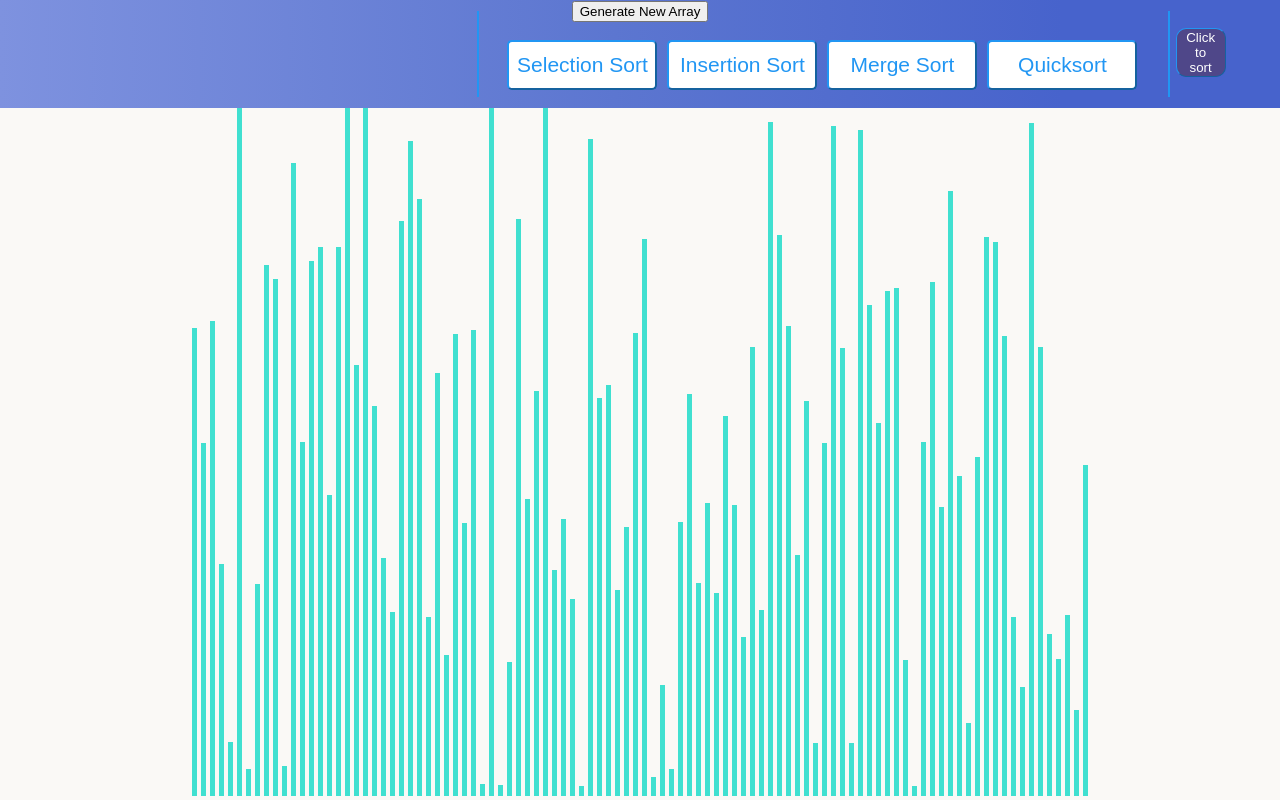
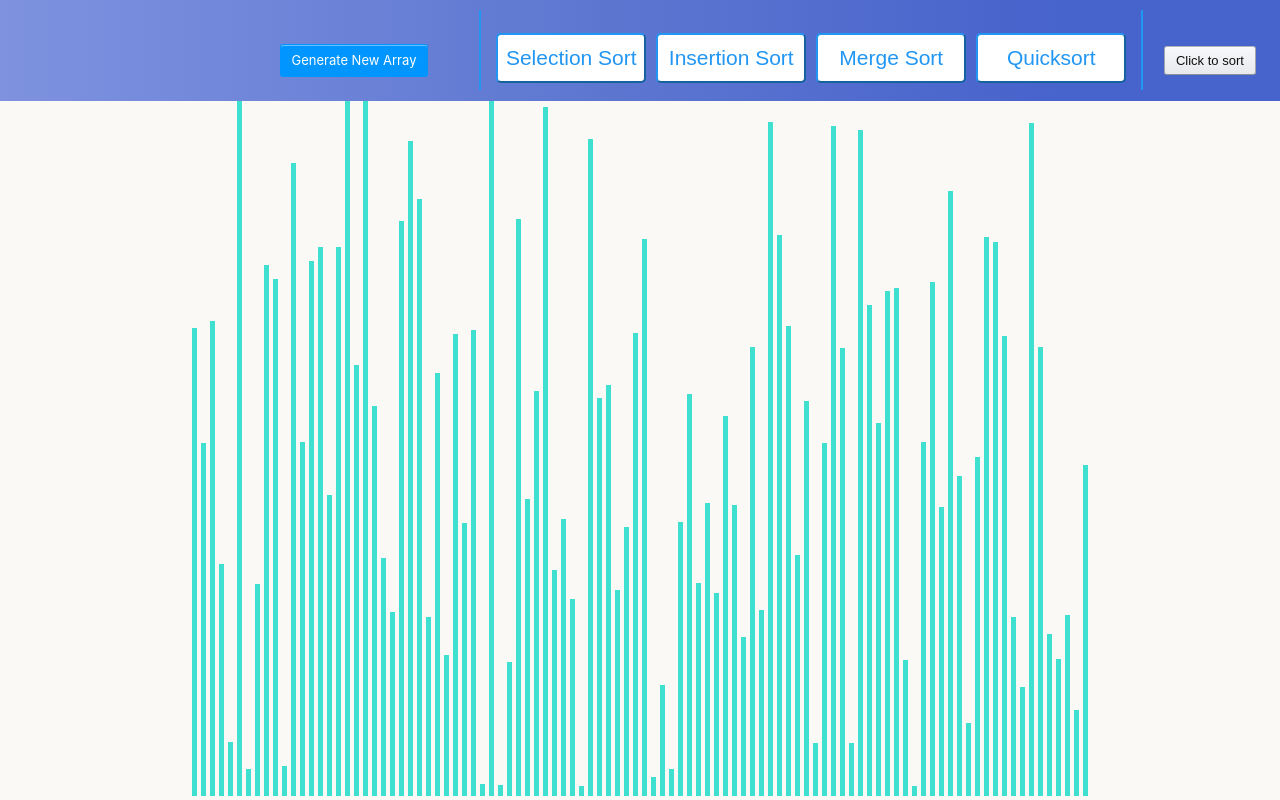
Before and after one commit to Lockmyre/dsAndAlgorithmsVisualizer, a React (Create React App) app: page / in a window 1280 px wide. Built offline with nearby package versions, Linux system fonts and the light colour scheme.

Commit message:
fixed up positioning within header

```diff
--- a/src/styles/SortingAlgorithmVisualizer.css
+++ b/src/styles/SortingAlgorithmVisualizer.css
@@ -48,33 +48,36 @@
 }
 
 .sortingButtonContainer {
-	margin-left: 35%;
+	margin-left: 20%;
 }
 
 #separator1 {
 	width: 2px;
-	height: 80%;
+	height: 80px;
 	top: 10%;
-	margin-left: -2%;
+	margin-right: 1%;
 	display: inline-block;
-	position: absolute;
 	background: #2196F3;
+	margin-top: 10px;
+	margin-bottom: -25px;
 }
 
 #separator2 {
 	width: 2px;
-	height: 80%;
+	height: 80px;
 	top: 10%;
-	margin-left: 2%;
+	margin-left: 1%;
 	display: inline-block;
-	position: absolute;
 	background: #2196F3;
+	margin-top: 10px;
+	margin-bottom: -25px;
 }
+
+/*
 
 .sortButton {
 	cursor: pointer;
 	display: inline-block;
-	/*position: absolute;*/
 	margin-left: 4%;
 	background-color: #4F4789;
 	color: white;
@@ -86,6 +89,8 @@
 	border-color: #2196F3;
 }
 
+*/
+
 .sortingAlgorithmHeader {
 	display: block;
 	position: fixed;
@@ -96,6 +101,86 @@
 
 }
 
-.generateNewArrayButtonContainer {
-	display: inherit;
+#generateNewArrayButtonContainer {
+	display: inline-block;
+	margin-right: 5%;
 }
+
+#generateNewArrayButton {
+  background-color: #0095ff;
+  border: 1px solid transparent;
+  border-radius: 3px;
+  box-shadow: rgba(255, 255, 255, .4) 0 1px 0 0 inset;
+  box-sizing: border-box;
+  color: #fff;
+  cursor: pointer;
+  display: inline-block;
+  font-family: -apple-system,system-ui,"Segoe UI","Liberation Sans",sans-serif;
+  font-size: 13px;
+  font-weight: 400;
+  line-height: 1.15385;
+  margin: 0;
+  outline: none;
+  padding: 8px .8em;
+  position: relative;
+  text-align: center;
+  text-decoration: none;
+  user-select: none;
+  -webkit-user-select: none;
+  touch-action: manipulation;
+  vertical-align: baseline;
+  white-space: nowrap;
+}
+
+#generateNewArrayButton:hover,
+#generateNewArrayButton:focus {
+  background-color: #07c;
+}
+
+#generateNewArrayButton:focus {
+  box-shadow: 0 0 0 4px rgba(0, 149, 255, .15);
+}
+
+#generateNewArrayButton:active {
+  background-color: #0064bd;
+  box-shadow: none;
+}
+
+.sortButton {
+	margin-left: 2%;
+  background-image: linear-gradient(#f7f8fa ,#e7e9ec);
+  border-color: #adb1b8 #a2a6ac #8d9096;
+  border-style: solid;
+  border-width: 1px;
+  border-radius: 3px;
+  box-shadow: rgba(255,255,255,.6) 0 1px 0 inset;
+  box-sizing: border-box;
+  color: #0f1111;
+  cursor: pointer;
+  display: inline-block;
+  font-family: "Amazon Ember",Arial,sans-serif;
+  height: 29px;
+  font-size: 13px;
+  outline: 0;
+  overflow: hidden;
+  padding: 0 11px;
+  text-align: center;
+  text-decoration: none;
+  text-overflow: ellipsis;
+  user-select: none;
+  -webkit-user-select: none;
+  touch-action: manipulation;
+  white-space: nowrap;
+}
+
+.sortButton:active {
+  border-bottom-color: #a2a6ac;
+}
+
+.sortButton:active:hover {
+  border-bottom-color: #a2a6ac;
+}
+
+.sortButton:hover {
+  border-color: #a2a6ac #979aa1 #82858a;
+}
--- a/src/visualizers/SortingAlgorithmVisualizer.jsx
+++ b/src/visualizers/SortingAlgorithmVisualizer.jsx
@@ -113,7 +113,7 @@ class GenerateNewArrayButton extends React.Component {
 	render() {
 		return (
 			<button
-			className="generateNewArrayButton"
+			id="generateNewArrayButton"
 			onClick={this.props.handleGenerateNewArrayClick}>
 			Generate New Array
 			</button>
@@ -133,12 +133,12 @@ class SortingAlgorithmHeader extends React.Component {
 	render() {
 		return (
 			<div className="sortingAlgorithmHeader">
-				<span className="generateNewArrayButtonContainer">
-					<GenerateNewArrayButton
-						handleGenerateNewArrayClick={this.props.handleGenerateNewArrayClick}
-					/>
-				</span>
 				<div className="sortingButtonContainer">
+					<span id="generateNewArrayButtonContainer">
+						<GenerateNewArrayButton
+							handleGenerateNewArrayClick={this.props.handleGenerateNewArrayClick}
+						/>
+					</span>
 					<span id="separator1"></span>
 					{this.renderButton("Selection Sort")}
 					{this.renderButton("Insertion Sort")}
```
